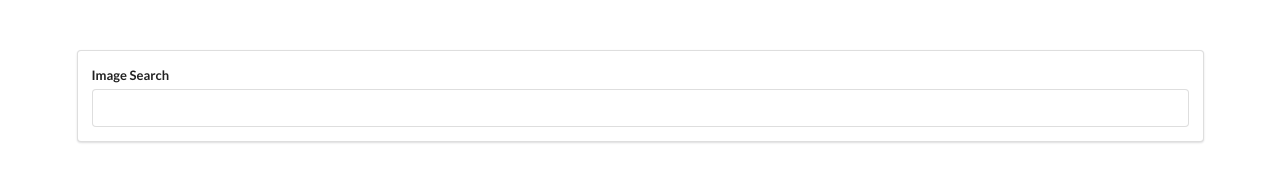
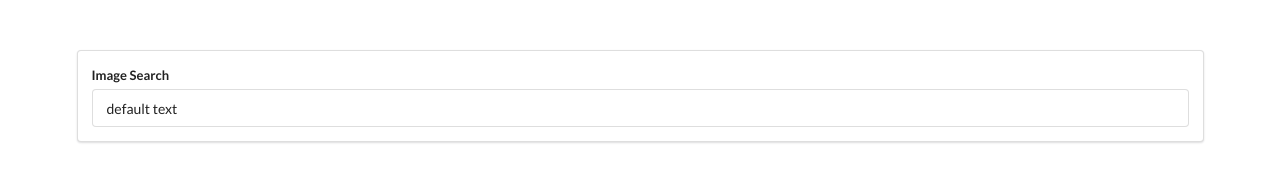
Before and after one commit to cycho04/30-Stills, a React (Create React App) app: page / in a window 1280 px wide. Shown: the top 192 px of the page. Built offline with nearby package versions, Linux system fonts and the light colour scheme.

Commit message:
controlled elements, invoking call backs, child to parent communication

```diff
--- a/src/components/App.js
+++ b/src/components/App.js
@@ -7,12 +7,19 @@ const style = {
     }
 }
 
-const App = () => {
-    return (
-        <div className='ui container' style={style.fixTopMargin}>
-            <SearchBar />
-        </div>
-    )
+class App extends React.Component {
+
+    onSearchSubmit(term){
+        console.log(term);
+    }
+
+    render(){
+        return (
+            <div className='ui container' style={style.fixTopMargin}>
+                <SearchBar onSubmit={this.onSearchSubmit}/>
+            </div>
+        )
+    }
 }
 
 export default App;
--- a/src/components/SearchBar.js
+++ b/src/components/SearchBar.js
@@ -1,16 +1,21 @@
 import React from 'react';
 
 class SearchBar extends React.Component {
-
     constructor(){
         super();
-        this.state={ term: ''};
+        this.state={ term: 'default text'};
+    }
+
+    //arrow function used instead of binding in constructor. else "this.state.term" is undefined
+    onFormSubmit = (e) => {
+        e.preventDefault();
+        this.props.onSubmit(this.state.term);
     }
 
     render(){
         return (
             <div className='ui segment'>
-                <form className='ui form'>
+                <form onSubmit={this.onFormSubmit} className='ui form'>
                     <div className='field'>
                         <label>Image Search</label>
                         <input type='text' value={this.state.term} onChange={(e) => this.setState({term: e.target.value})} />
```
